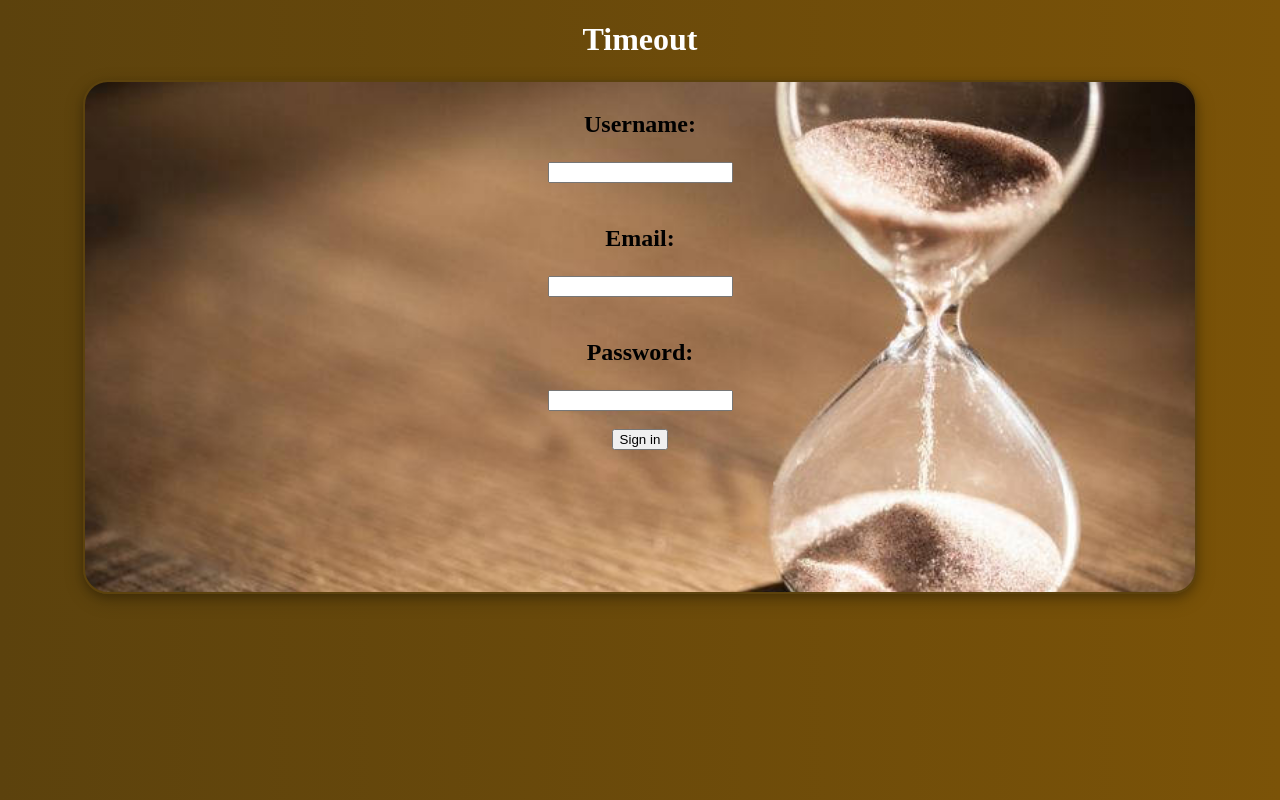
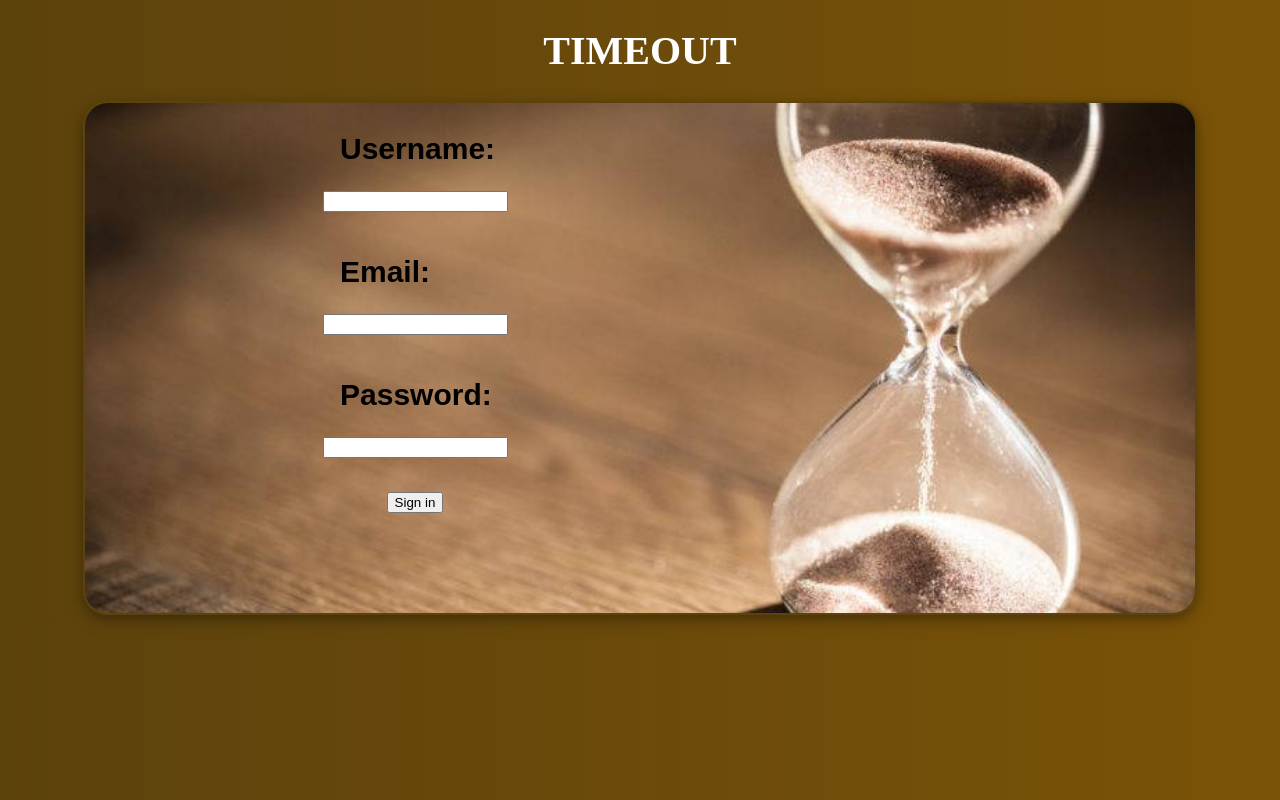
Before and after one commit to LmaoGey/TT5L-9-CSP1123-MINI-IT-PROJECT, a plain HTML site: page index.html in a window 1280 px wide. Drawn offline with Linux system fonts and the light colour scheme.

Commit message:
changes in css

```diff
--- a/index.html
+++ b/index.html
@@ -7,28 +7,24 @@
     <title>Timeout!</title>
   </head>
   <body>
-   <center>
-   <h1>Timeout</h1>
+   <h1>TIMEOUT</h1>
     <form action="account_handler.php" method="POST">
-      <div style=" text-align: center;">
-        <h2><p style="font-family:Arial rgba(48, 0, 0, 0)"> Username:</p></h2>
+      <div>
+        <h2>Username:</h2>
 
-        <input type="text" id="username" name="username" required /><br /><br />
+        <p><input type="text" id="username" name="username" required /><br /><br /></p>
 
-        <h2><p style="font-family:Arial rgba(48, 0, 0, 0)"> Email:</p></h2>
+        <h2>Email:</h2>
 
-        <input type="email" id="email" name="email" required /><br /><br />
+        <p><input type="email" id="email" name="email" required /><br /><br /></p>
 
-         <h2><p style="font-family:Arial rgba(48, 0, 0, 0)"> Password:</p></h2>
+        <h2>Password:</h2>
 
-        <input type="password"id="password" name="password"required
+        <p><input type="password"id="password" name="password"required/><br /><br /></p>
 
-        /><br /><br />
-        </form>
-            <input type="submit" value="Sign in" />
-        </form>
+        <p><input type="submit" value="Sign in" /></p>
+
       </div>
-
-   </center>
+    </form>
   </body>
   </html>
--- a/loginpage.css
+++ b/loginpage.css
@@ -8,14 +8,31 @@ div {
     height: 500px;
     padding: 5px;
     border: 2px solid rgb(92, 66, 13);
-    margin: 0;
+    margin-left: auto;
+    margin-right: auto;
     border-radius: 25px;
     background:url(timer.jpg);
     background-size: cover;
     box-shadow: 0 4px 8px 0 rgba(0, 0, 0, 0.2), 0 6px 20px 0 rgba(0, 0, 0, 0.19);
+}
+
+h1{
+    font-family:'Times New Roman', Times, serif;
+    font-size: 40px;
+    color:white;
+    text-align: center;
+}
+
+h2{
+    font-family: Arial, Helvetica, sans-serif;
+    font-size: 30px;
+    color: black;
+    text-indent: 250px;
 
 }
 
-h1{
-    color:white
+p{
+    text-align: center;
+    text-indent: -450px;
+
 }
```
